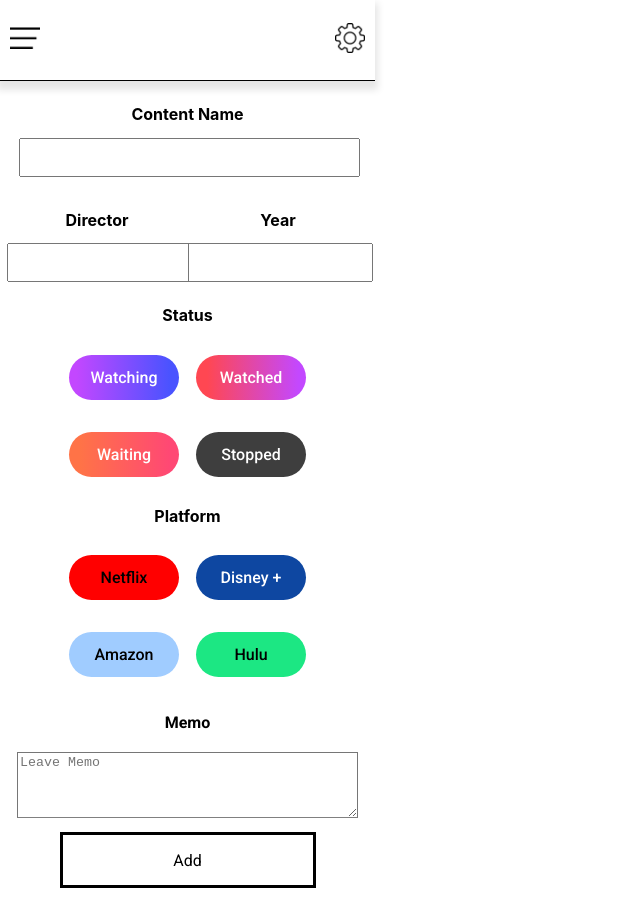
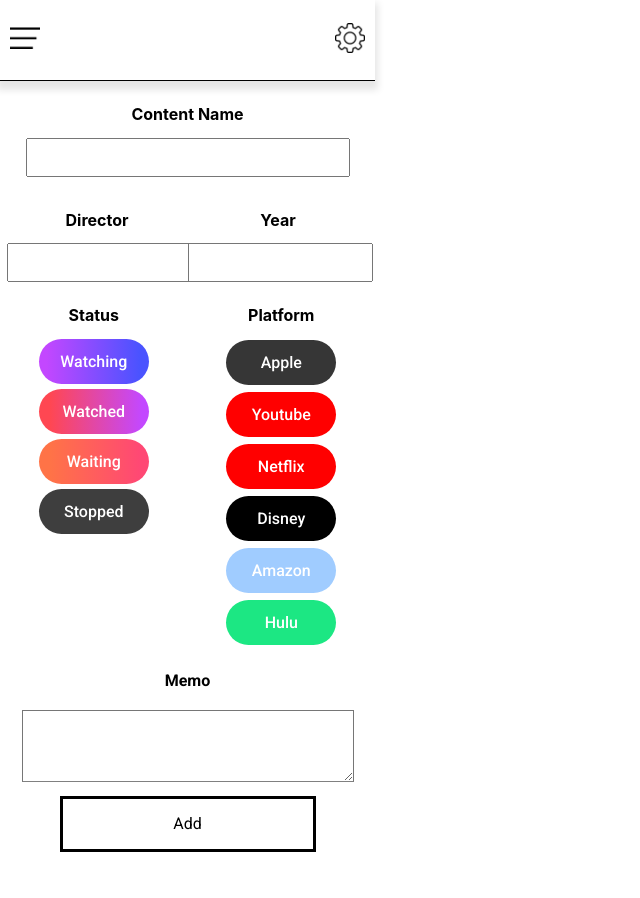
Before and after one commit to ryoujiho/MDIA3109-Midterm-team5, a React (Create React App) app in the folder Midterm/: page /AddingContent in a window 1280 px wide. Shown: the whole page, without its empty margins (0-640 px from the left). After the commit the page ends 862 px from the top, so only its background shows below. Built offline with nearby package versions, Linux system fonts and the light colour scheme.

Commit message:
Reset header, adding page details

```diff
--- a/Midterm/src/comps/ContentBox/index.js
+++ b/Midterm/src/comps/ContentBox/index.js
@@ -4,9 +4,9 @@
 
 const ContentCont = styled.div`
     width:90%;
-    // height:150px;
     position: relative;
-    max-height: 50%;
+    min-height:150px;
+    max-height: 150px;
     border: 1px solid grey;
     display:flex;
     margin-bottom: 20px;
@@ -50,12 +50,13 @@
 
 const ConImg = styled.div `
     width:40%;
-    height: 100%;
+    max-height:150px;
     background-color: grey;
 
     img {
         width: 100%;
         height: 100%;
+        max-height:100%;
         object-fit:cover;
     }
 `;
--- a/Midterm/src/comps/Input/index.js
+++ b/Midterm/src/comps/Input/index.js
@@ -14,6 +14,7 @@
 
 const InputThing = styled.input`
     width:100%;
+    max-width:320px;
     padding:10px 0px;
     outline:none;
 
--- a/Midterm/src/comps/Memo/index.js
+++ b/Midterm/src/comps/Memo/index.js
@@ -14,20 +14,23 @@
 `
 const MemoInput = styled.textarea`
     border-bottom:gray 1px solid;
+    width:100%;
+    max-width:320px;
+    padding:5px;
 `
 
-const Memo =({border, catchMemo}) => {
+const Memo =({placeholder, catchMemo}) => {
 
     return <MemoContainer>
        <MemoText>Memo</MemoText>
        <MemoInput rows="4" cols="40" type='text'
-       placeholder='Leave Memo'onChange={catchMemo}></MemoInput>
+       placeholder={placeholder} onChange={catchMemo}></MemoInput>
 
     </MemoContainer>
 }
 
 Memo.defaultProps = {
-
+   placehodler:"leave memo"
 }
 
 export default Memo
--- a/Midterm/src/comps/Platform/index.js
+++ b/Midterm/src/comps/Platform/index.js
@@ -8,28 +8,27 @@
     align-items:center;
     justify-content:center;
     border-radius: 50px;
-    color : ${props => props.color ? props.color : "white "};
+    color : ${props => props.color};
+    box-shadow:${props => props.selected};
     font-family: roboto;
     font-weight: 500;
-
     background: ${({ bg }) => handleBG(bg)};
-
-    border: ${props => props.border ? props.border : "3px black solid"};
+    margin:0px 0px 5px 0px;
 `;
 
 const handleBG = bg => {
     switch (bg) {
-        case "apple":
+        case "Apple":
             return "#363636";
-        case "disney":
+        case "Disney+":
             return "#0E47A1";
-        case "youtube":
+        case "Youtube":
             return "#FF0000";
-        case "amazon":
+        case "Amazon":
             return "#A0CCFF";
-        case "hulu":
+        case "Hulu":
             return "#1CE783";
-        case "netflix":
+        case "Netflix":
             return "#FF0000";
         default:
             return "black";
@@ -37,9 +36,9 @@
 }
 
 
-const Plateform = ({bg, border, text, color, onClick}) => {
+const Plateform = ({bg, text, color, onClick, selected}) => {
     return <div onClick={onClick}>
-    <StatusContainer color={color} border={border} bg={bg}>
+    <StatusContainer selected={selected} color={color} bg={bg}>
         <p>{text}</p>
     </StatusContainer>
     </div>
@@ -47,7 +46,7 @@
 
 Plateform.defaultProps = {
     border: "none",
-    text: "status",
+    text: "Platform",
     color: "white"
 }
 
--- a/Midterm/src/comps/Status/index.js
+++ b/Midterm/src/comps/Status/index.js
@@ -12,16 +12,17 @@
     font-family: roboto;
     font-weight: 500;
     background: ${({ bg }) => handleBG(bg)};
-    box-shadow:${props => props.selected ? "inset 0px 0px 0px 2px #000" : "none"}; /* makes border insdie */
+    box-shadow:${props => props.selected};
+    margin:0px 0px 5px 0px;
     `;
 
 const handleBG = bg => {
     switch (bg) {
-        case "watched":
+        case "Watched":
             return "linear-gradient(90deg, #FF4752 10.09%, #C348FF 93.58%)";
-        case "watching":
+        case "Watching":
             return "linear-gradient(90deg, #C347FF 6.42%, #4A53FF 91.74%)";
-        case "waiting":
+        case "Waiting":
             return "linear-gradient(90deg, #FF7347 10.09%, #FF4874 91.74%)";
         default:
             return "#3E3E3E";
@@ -38,8 +39,7 @@
 }
 
 Status.defaultProps = {
-    text: "status",
-    selected: false
+    text: "Status",
 }
 
 export default  Status;
--- a/Midterm/src/comps/Topbar/index.js
+++ b/Midterm/src/comps/Topbar/index.js
@@ -23,6 +23,10 @@
     }
 `;
 
+const Header = styled.h2`
+    font-size:15pt;
+`;
+
 const Settings = styled.div`
     margin-right:10px;
     width:30px;
@@ -44,7 +48,7 @@
 
 
 
-const TopBar =({onWatched, onWatching, onStopped, onWaiting, onReset, netflix, disney, hulu, amazon}) => {
+const TopBar =({onWatched, onWatching, onStopped, onWaiting, onReset, netflix, disney, hulu, amazon,header}) => {
     const [openMenu, setOpenMenu] = useState(false);
     return <TopBarContainer>
         <Hamburger onClick={()=>{
@@ -52,7 +56,7 @@
         }}>
             <img src="Hamburger_Menu.png"/>
         </Hamburger>
-
+        <Header>{header}</Header>
         <Settings>
             <img src="settings.png" />
         </Settings>
--- a/Midterm/src/pages/AddingContent/addingcontent.scss
+++ b/Midterm/src/pages/AddingContent/addingcontent.scss
@@ -3,7 +3,7 @@
     flex-direction: column;
     justify-content: center;
     align-items: center;
-    width: 375px;
+    width: 100%;
     max-width: 375px;
 
     table{
@@ -20,15 +20,25 @@
     .content-infomation {
         display:flex;
     }
-    .status, .platform {
+
+    .contents-status-platform{
+        width:100%;
         display:flex;
-        justify-content: space-around;
-        width:100%;
-        // overflow:scroll;
-        // margin:2px 0px;
+        justify-content: space-between;
+
+        .status, .platform {
+            display:flex;
+            justify-content: flex-start;
+            width:100%;
+            flex-direction: column;
+            align-items: center;
+
+        h2 {
+            font-size:16px;
+        }
+
+        }
+
     }
 
-    h2 {
-        font-size:16px;
-    }
 }
--- a/Midterm/src/pages/AddingContent/index.js
+++ b/Midterm/src/pages/AddingContent/index.js
@@ -19,6 +19,7 @@
     const [memo, setMemo] = useState("");
     const [selected, setSelected] = useState(false);
 
+
     const HandleAdding = async (title, director, status, platform, year, img, memo) => {
         let resp = await axios.post("/api/movies", {
             title: title,
@@ -32,6 +33,23 @@
         })
         console.log(resp);
     }
+
+
+    const StatusArr = [
+        "Watching",
+        "Watched",
+        "Waiting",
+        "Stopped"
+    ]
+
+    const PlatformArr = [
+        "Apple",
+        "Youtube",
+        "Netflix",
+        "Disney",
+        "Amazon",
+        "Hulu"
+    ]
 
     return <div className="add-content">
         <TopBar />
@@ -47,67 +65,35 @@
                 setYear(e.target.value)
             }} />
         </div>
-        <h2>Status</h2>
-        <div className="status">
-            <table>
-                <tr>
-                    <td>
-                        <Status className="btn" selected={selected} onClick={() => {
-                            setStatus("watching")
-                            setSelected(!selected)
-                        }} text="Watching" bg="watching" />
-                    </td>
-                    <td>
-                        <Status className="btn" selected={selected} onClick={() => {
-                            setStatus("watched")
-                            setSelected(!selected)
-                        }} text="Watched" bg="watched" />
-                    </td>
-                </tr>
-                <tr>
-                    <td>
-                        <Status className="btn" onClick={() => {
-                            setStatus("waiting")
-                        }} text="Waiting" bg="waiting" />
-                    </td>
-                    <td>
-                        <Status className="btn" onClick={() => {
-                            setStatus("stopped")
-                        }} text="Stopped" bg="stopped" />
-                    </td>
-                </tr>
-            </table>
-        </div>
-        <h2>Platform</h2>
-        <div className="platform">
-            <table>
-                <tr>
-                    <td>
-                        <Platform className="btn" onClick={() => {
-                            setPlatform("Netflix")
-                        }} text="Netflix" bg="netflix" color="black" />
-                    </td>
-                    <td>
-                        <Platform className="btn" onClick={() => {
-                            setPlatform("Disney+")
-                        }} text="Disney +" bg="disney" />
-
-                    </td>
-                </tr>
-                <tr>
-                    <td>
-                        <Platform className="btn" onClick={() => {
-                            setPlatform("Amazon")
-                        }} text="Amazon" bg="amazon" color="black" />
-                    </td>
-                    <td>
-                        <Platform className="btn" onClick={() => {
-                            setPlatform("Hulu")
-                        }} text="Hulu" bg="hulu" color="black" />
-
-                    </td>
-                </tr>
-            </table>
+        <div className="contents-status-platform">
+            <div className="status">
+                    <h2>Status</h2>
+                        {StatusArr.map((i)=>{
+                            return (
+                                    <Status className="btn"
+                                    onClick={()=>{
+                                        setStatus(i)
+                                    }}
+                                    selected={status.includes(i) ? "inset 0px 0px 0px 2px #000" : "none" }
+                                    text={i} bg={i} />
+                                )
+                            })}
+            </div>
+            <div className="platform">
+                <h2>Platform</h2>
+                    {PlatformArr.map((i)=>{
+                            return (
+                                <td>
+                                    <Platform className="btn"
+                                    onClick={()=>{
+                                        setPlatform(i)
+                                    }}
+                                    selected={platform.includes(i) ? "inset 0px 0px 0px 2px #000" : "none" }
+                                    text={i} bg={i} />
+                                </td>
+                            )
+                        })}
+            </div>
         </div>
         <Memo catchMemo={(e) => {
             setMemo(e.target.value)
--- a/Midterm/src/pages/ContentDetail/contentdetail.scss
+++ b/Midterm/src/pages/ContentDetail/contentdetail.scss
@@ -1,18 +1,43 @@
 .Content-detail {
     width: 375px;
     max-width: 375px;
+    height:100vh;
     display:flex;
     flex-direction: column;
-    justify-content: space-around;
     align-items: center;
+    justify-content: flex-start;
 
 
+    h2 {
+        font-size:16px;
+    }
+
     .content-info {
-        width:90%;
+        width:100%;
         display:flex;
         justify-content: center;
         align-items: center;
-        margin:20px 0px;
+        flex-direction: column;
     }
 
+    .status-platform {
+        width:100%;
+        display:flex;
+        justify-content: space-around;
+        margin:40px 0px;
+
+    }
+
+    .buttons{
+        padding: 0px 0px;
+
+        div, a {
+            margin:20px 0px;
+        }
+
+        a {
+            text-decoration: none !important;
+            color:#000;
+        }
+    }
 }
```
Also changed, not shown: Midterm/src/pages/ContentDetail/index.js (+16 -10 lines), Midterm/src/pages/main/index.js (+16 -1 lines).
